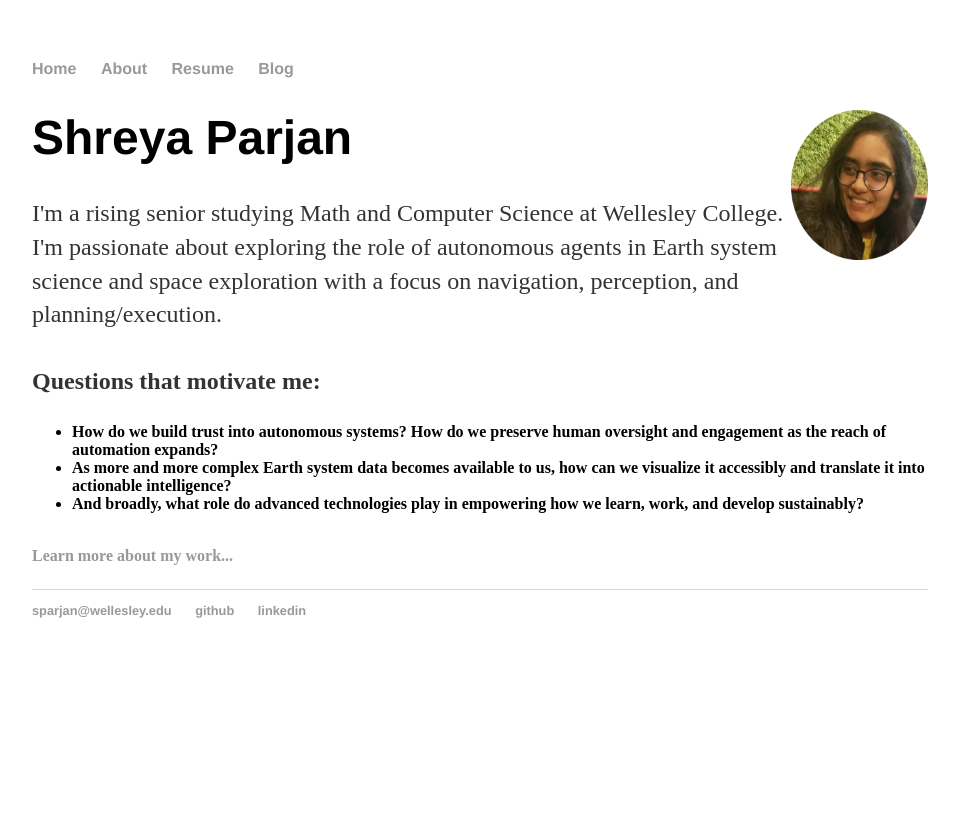
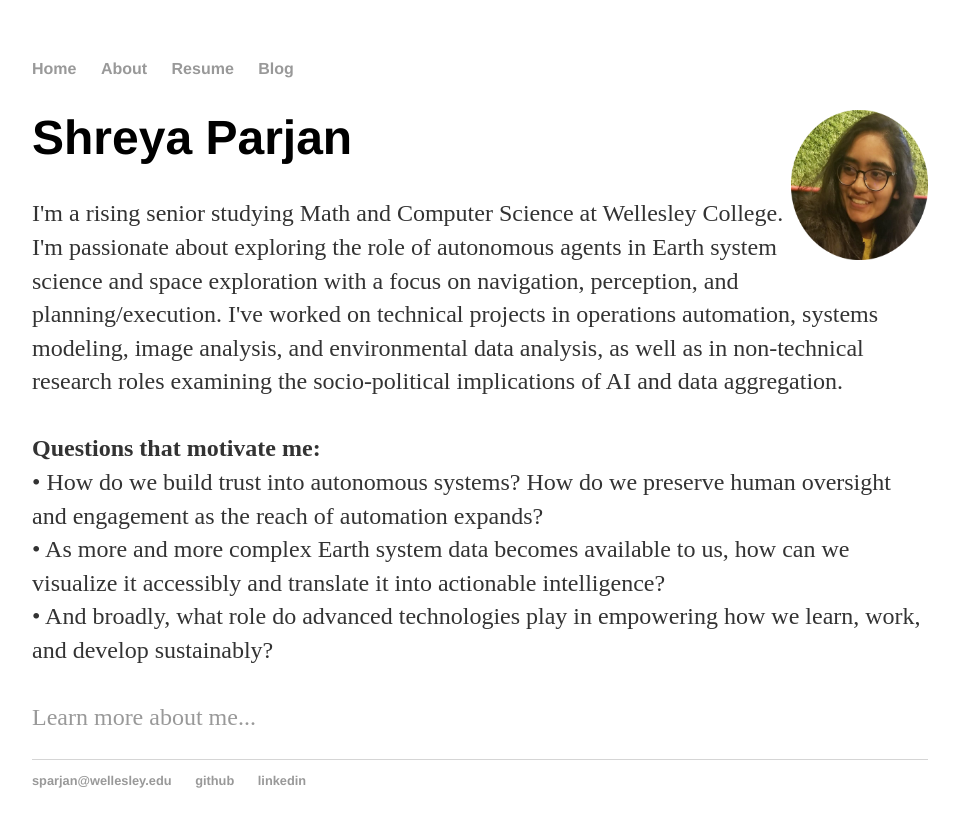
Before and after one commit to sparjan/site, a Jekyll site: the page built from index.html, in a window 1280 px wide. Shown: the top 827 px of the page, without its empty margins (160-1119 px from the left). Built offline with Jekyll 4.4.1, drawn with Linux system fonts in a browser that asks for light colours.

Commit message:
Update index.html

```diff
--- a/index.html
+++ b/index.html
@@ -5,17 +5,19 @@ title: Shreya Parjan
 <div class="blurb">
 	<h1>Shreya Parjan <img src="Pics/sp-casual-circ.png" width="137" height="150" alt="sparjan" style="float:right;" /></h1>
 	<p>I'm a rising senior studying Math and Computer Science at Wellesley College. I'm passionate about exploring the role of autonomous agents in Earth system science and space exploration with a focus on navigation, perception, and planning/execution.
+		I've worked on technical projects in operations automation, systems modeling, image analysis, and environmental data analysis, as well as in non-technical research roles examining the socio-political implications of AI and data aggregation.
 
 	<br>
 	<br>
-	<b>Questions that motivate me:<b>
-	<ul>
-	<li>How do we build trust into autonomous systems? How do we preserve human oversight and engagement as the reach of automation expands?</li>
-	<li>As more and more complex Earth system data becomes available to us, how can we visualize it accessibly and translate it into actionable intelligence?</li>
-	<li>And broadly, what role do advanced technologies play in empowering how we learn, work, and develop sustainably?</li>
-	</ul>
+	<b>Questions that motivate me:</b>
 	<br>
-	<a href="/about">Learn more about my work...</a>
+	• How do we build trust into autonomous systems? How do we preserve human oversight and engagement as the reach of automation expands?
+	<br>
+	• As more and more complex Earth system data becomes available to us, how can we visualize it accessibly and translate it into actionable intelligence?
+	<br>
+	• And broadly, what role do advanced technologies play in empowering how we learn, work, and develop sustainably?
+	<br><br>
+	<a href="/about">Learn more about me...</a>
 	</p>
 
 </div><!-- /.blurb -->
```
